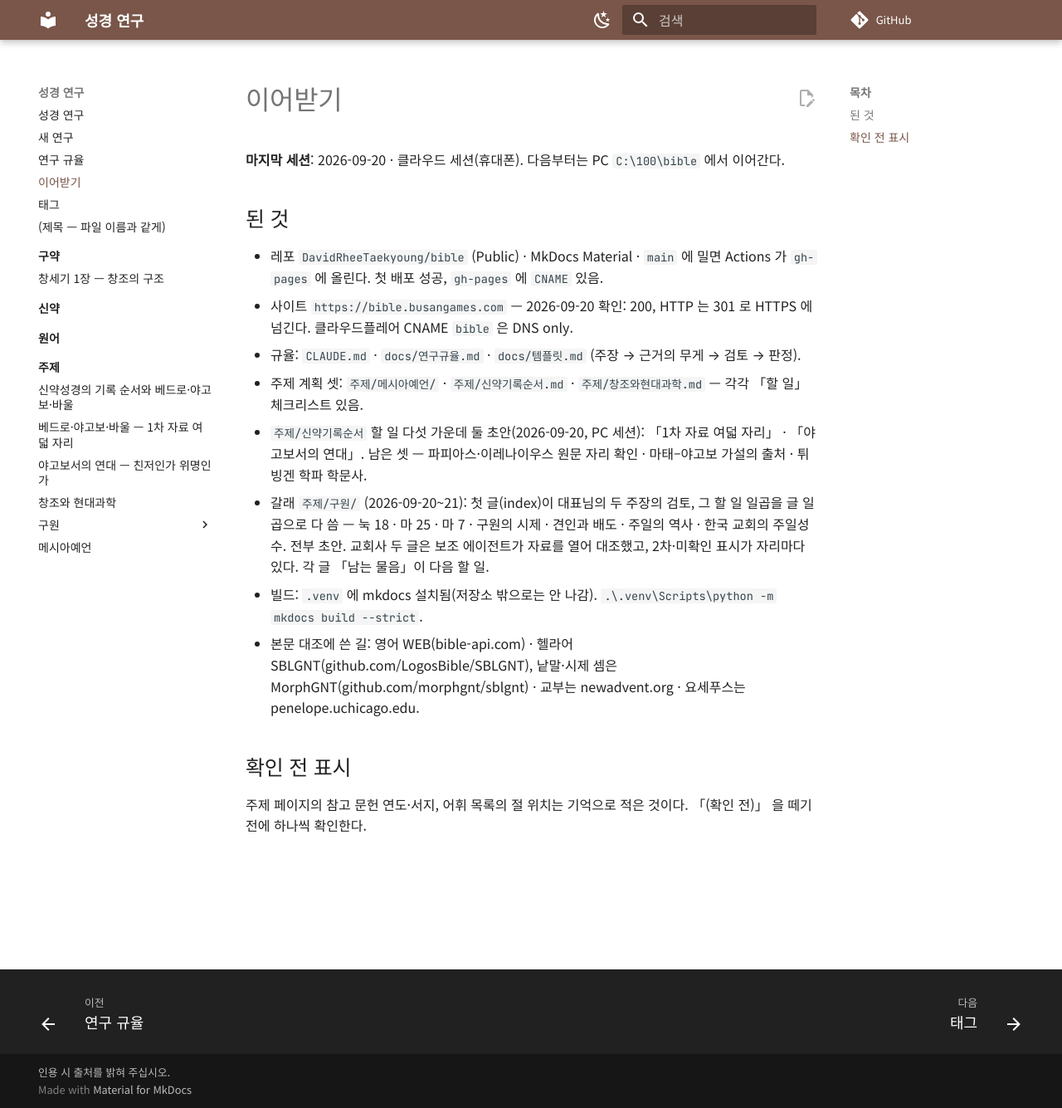
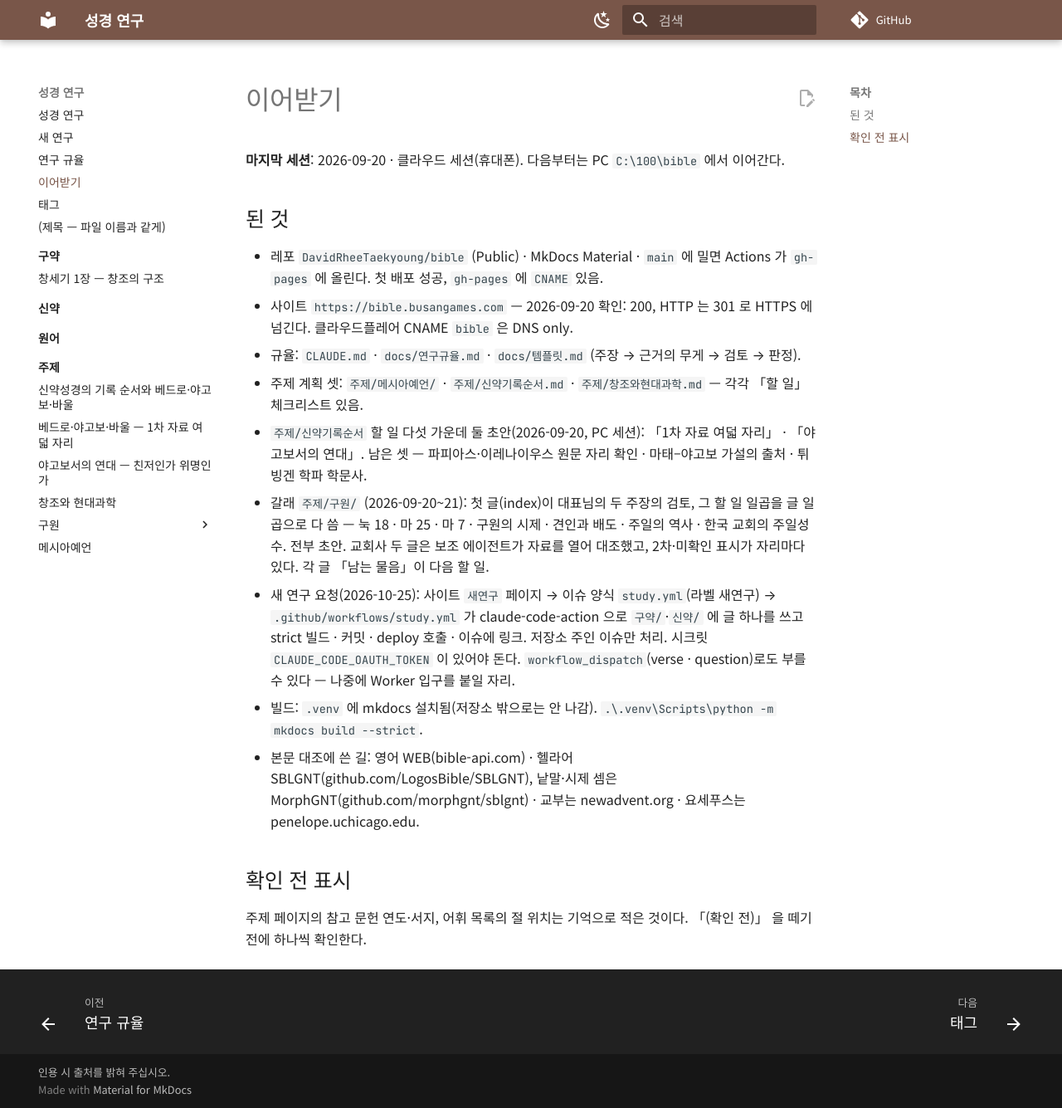
Before and after one commit to DavidRheeTaekyoung/bible, an MkDocs documentation site: the page built from docs/이어받기.md, in a window 1280 px wide and 1335 px high. Shown: the whole window at 83% size. Built offline with MkDocs 1.6.1 and Material for MkDocs 9.7.7, drawn with Linux system fonts in a browser that asks for light colours; comment, search, counter and statistics services are not loaded.

Commit message:
이어받기에 새 연구 요청 기능을 적는다
Co-Authored-By: Claude Opus 5.5 <noreply@anthropic.com>

```diff
--- a/docs/이어받기.md
+++ b/docs/이어받기.md
@@ -11,6 +11,7 @@
 
 - `주제/신약기록순서` 할 일 다섯 가운데 둘 초안(2026-09-20, PC 세션): 「1차 자료 여덟 자리」 · 「야고보서의 연대」. 남은 셋 — 파피아스·이레나이우스 원문 자리 확인 · 마태–야고보 가설의 출처 · 튀빙겐 학파 학문사.
 - 갈래 `주제/구원/` (2026-09-20~21): 첫 글(index)이 대표님의 두 주장의 검토, 그 할 일 일곱을 글 일곱으로 다 씀 — 눅 18 · 마 25 · 마 7 · 구원의 시제 · 견인과 배도 · 주일의 역사 · 한국 교회의 주일성수. 전부 초안. 교회사 두 글은 보조 에이전트가 자료를 열어 대조했고, 2차·미확인 표시가 자리마다 있다. 각 글 「남는 물음」이 다음 할 일.
+- 새 연구 요청(2026-10-25): 사이트 `새연구` 페이지 → 이슈 양식 `study.yml`(라벨 새연구) → `.github/workflows/study.yml` 가 claude-code-action 으로 `구약/`·`신약/` 에 글 하나를 쓰고 strict 빌드 · 커밋 · deploy 호출 · 이슈에 링크. 저장소 주인 이슈만 처리. 시크릿 `CLAUDE_CODE_OAUTH_TOKEN` 이 있어야 돈다. `workflow_dispatch`(verse · question)로도 부를 수 있다 — 나중에 Worker 입구를 붙일 자리.
 - 빌드: `.venv` 에 mkdocs 설치됨(저장소 밖으로는 안 나감). `.\.venv\Scripts\python -m mkdocs build --strict`.
 - 본문 대조에 쓴 길: 영어 WEB(bible-api.com) · 헬라어 SBLGNT(github.com/LogosBible/SBLGNT), 낱말·시제 셈은 MorphGNT(github.com/morphgnt/sblgnt) · 교부는 newadvent.org · 요세푸스는 penelope.uchicago.edu.
 
```
